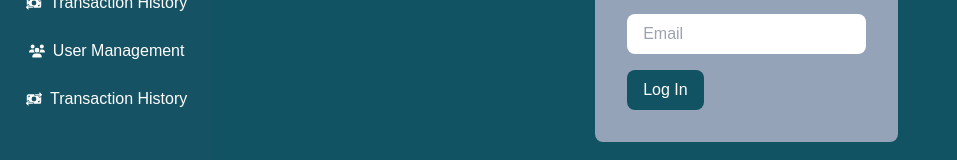
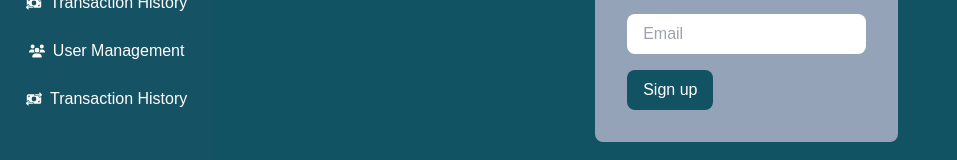
Before and after one commit to Md-Rashedul-Islam-Rajib/pay-swift, a React (Vite) app: page /signup in a window 1280 px wide. Shown: the part 486-646 px from the top of the page, without its empty margins (0-957 px from the left). Built offline with nearby package versions, Linux system fonts and the light colour scheme.

Commit message:
signup page modified

```diff
--- a/src/pages/SignUp.jsx
+++ b/src/pages/SignUp.jsx
@@ -97,7 +97,7 @@ const SignUp = () => {
 
           <div>
             <button className="btn text-white bg-[#115263] px-4 py-2 rounded-lg">
-              Log In
+              Sign up
             </button>
           </div>
           {/* <button className='text-[#155263] font-semibold my-4' type='button' onClick={toggleInput}>Use {showEmail ? "Mobile Number" : "Email"} Instead</button> */}
```
